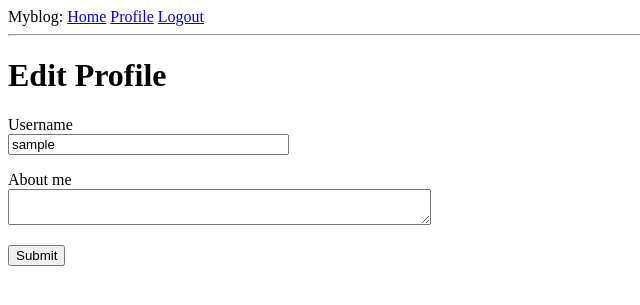
After one commit to juicer149/FlaskMegaTutorial, a Flask app: page /edit_profile in a window 1280 px wide. The commit adds this page. Shown: the top 305 px of the page, without its empty margins (0-640 px from the left). Run offline with Flask 3, Linux system fonts and the light colour scheme; the visitor is signed in with stand-in values (Sample User, id 1); data comes from the database, SQL or seed files in the repository.

Commit message:
feat: add user profiles, edit profile, avatars, and last_seen tracking
Changes:
- Added dynamic user profile page (`/user/<username>`) and `user.html` template.
- Introduced `_post.html` sub-template to avoid duplication between profile and index.
- Added Gravatar-based avatars via `User.avatar()` method in `models.py`.
- Extended `User` model with `about_me` and `last_seen` fields (new Alembic migration).
- Implemented `@app.before_request` hook to update `last_seen` for logged-in users.
- Added `edit_profile.html` and `/edit_profile` route with `EditProfileForm` for updating profile data.
- Updated navigation in `base.html` to include profile/edit links.
- Improved login/registration flow: new users redirect to their profile instead of home.
- Added inline comments to templates (`login.html`, `register.html`, `base.html`) for clarity.
- Updated README with new "what I learned" notes.

What I learned:
- How to use Jinja sub-templates to keep templates DRY.
- How `@app.before_request` hooks integrate into the Flask request lifecycle.
- The distinction between DB-level foreign keys and ORM-level relationships.
- Practical UX choices: when to allow username changes vs. locking it.
- How Gravatar uses MD5 hashing of emails for consistent avatars.
- Importance of comments at the template level (balance between too many/too few).
- How to expand helper functions (`get_next_page`) for both endpoints and endpoints-with-args.

```diff
--- a/app/forms.py
+++ b/app/forms.py
@@ -1,6 +1,25 @@
+"""
+Flask-WTF/WTForms objects.
+
+Responsibilities:
+    - Represent user input from the web layer (e.g. login, registration).
+    - Perform basic UI-level validation (not domain logic).
+        - e.g. "Field is required", "Email has correct format", "Passwords match".
+    - Provide CSRF protection automatically.
+
+Think of forms as a filter between the web layer and the domain layer.
+
+In the long run:
+    - In a Domain-Driven Design (DDD) or service-layer approach,
+      forms may be replaced by:
+        - Pydantic models (API/CLI input validation).
+        - Marshmallow schemas (serialization + validation).
+        - Dataclasses with validation logic (factories, __post_init__).
+    - In that case, the web layer becomes only a thin adapter to the domain layer.
+"""
 from flask_wtf import FlaskForm
-from wtforms import StringField, PasswordField, BooleanField, SubmitField
-from wtforms.validators import DataRequired, ValidationError, Email, EqualTo
+from wtforms import StringField, PasswordField, BooleanField, SubmitField, TextAreaField
+from wtforms.validators import DataRequired, ValidationError, Email, EqualTo, Length
 import sqlalchemy as sa
 from app import db
 from app.models import User
@@ -38,3 +57,9 @@ class RegistrationForm(FlaskForm):
                 )
         if user is not None:
             raise ValidationError('Please use a different email address.')
+
+
+class EditProfileForm(FlaskForm):
+    username = StringField('Username', validators=[DataRequired()])
+    about_me = TextAreaField('About me', validators=[Length(min=0, max=140)])
+    submit = SubmitField('Submit')
--- a/app/models.py
+++ b/app/models.py
@@ -1,9 +1,23 @@
+"""
+SQLAlchemy ORM models.
+
+Responsibilities:
+    - Map Python classes to database tables (Object–Relational Mapping).
+    - Define columns, indexes, and foreign keys.
+    - Provide relationship logic between tables (e.g. user.posts ↔ post.author).
+    - May include simple helper methods (e.g. password hashing),
+      but ideally business logic belongs in a domain/service layer.
+
+Think of this file as "memory on disk":
+    A convenient abstraction over raw SQL for persistence.
+"""
 from datetime import datetime, timezone
 from typing import Optional
 import sqlalchemy as sa
 import sqlalchemy.orm as orm
 from werkzeug.security import generate_password_hash, check_password_hash
 from flask_login import UserMixin
+from hashlib import md5 # For avatar generation
 from app import db, login
 
 
@@ -27,6 +41,12 @@ class User(UserMixin, db.Model):
 
     posts: orm.WriteOnlyMapped['Post'] = orm.relationship(back_populates="author")
 
+    about_me: orm.Mapped[Optional[str]] = orm.mapped_column( sa.String(140) )
+
+    last_seen: orm.Mapped[Optional[datetime]] = orm.mapped_column(
+                                    default=lambda: datetime.now(timezone.utc)
+                                    )
+
 
     # Note: set_password and check_password are part of the domain layer not the data layer
     # It is okey to have them here for simple apps, but for more complex hashing strategies
@@ -47,6 +67,15 @@ class User(UserMixin, db.Model):
         if not password or self.password_hash is None:
             return False
         return check_password_hash(self.password_hash, password)
+
+    def avatar(self, size: int) -> str:
+        """
+        Generate avatar URL using Gravatar service.
+        It uses MD5 hash of the user's email to create a unique avatar.
+        :param size: Size of the avatar in pixels.
+        """
+        digest = md5(self.email.lower().encode('utf-8')).hexdigest()
+        return f'https://www.gravatar.com/avatar/{digest}?d=identicon&s={size}'
 
     def __repr__(self) -> str:
         """ Used f string instead of format that is used in the book """
--- a/app/routes.py
+++ b/app/routes.py
@@ -1,29 +1,71 @@
+# jump to row 64 for the main content
+"""
+Routes (Flask views).
+
+What it is:
+    The "controller" layer in an MVC pattern, defined with @app.route.
+Responsibilities:
+    - Receive HTTP requests.
+    - Delegate to forms, models, or services for logic.
+    - Return HTTP responses (HTML via templates, or JSON for APIs).
+
+Think of routes as the Unix process entry point:
+    Thin and simple — only translate between the web protocol (HTTP) and Python code.
+
+Example:
+    The /login route validates form input, checks credentials through the model,
+    and then returns either a rendered template or a redirect.
+"""
 from flask import render_template, flash, redirect, url_for, request
 from flask_login import current_user, login_user, logout_user, login_required
 import sqlalchemy as sa
 from urllib.parse import urlsplit
+from datetime import datetime, timezone
 
 from app import app, db
 from app.models import User
-from app.forms import LoginForm, RegistrationForm
+from app.forms import LoginForm, RegistrationForm, EditProfileForm
 
 
-# Could be in a helper file
-def get_next_page(default: str = 'index') -> str:
+# ----------------------------------------------------------
+# Helper functions
+# Could be in a helper file, but small enough to keep here for now
+# ----------------------------------------------------------
+def get_next_page(default: str | tuple = 'index') -> str:
     """
     Returns a safe redirect target from ?next= query parameter.
     Falls back to given default endpoint if next is missing or unsafe.
+
+    default can be either:
+        - a string: 'index'
+        - a tuple: ('user', {'username': 'kalle'})
     """
     next_page = request.args.get('next')
-    # netloc protects against open redirects attacks
     if not next_page or urlsplit(next_page).netloc != '':
-        next_page = url_for(default)
+        if isinstance(default, tuple):
+            endpoint, values = default
+            next_page = url_for(endpoint, **values)
+        else:
+            next_page = url_for(default)
     return next_page
 
-############################################################
+
+# ----------------------------------------------------------
+# Global hooks
+# ----------------------------------------------------------
+@app.before_request
+def before_request():
+    """ Update last_seen for logged-in users before each request """
+    if current_user.is_authenticated:
+        current_user.last_seen = datetime.now(timezone.utc)
+        db.session.commit()
+
+
+# ----------------------------------------------------------
 # Routes
-############################################################
+# ----------------------------------------------------------
 
+# Home page route
 @app.route('/')
 @app.route('/index')
 @login_required
@@ -45,6 +87,7 @@ def index():
     return render_template('index.html', title='Home', posts=posts)
 
 
+# User login route
 @app.route('/login', methods=['GET', 'POST'])
 def login():
 
@@ -63,17 +106,20 @@ def login():
         # Not in book, but added to log in the user immediately after registering
         # Made a function to get the next page safely and reused it here
         login_user(user, remember=form.remember_me.data)
-        return redirect(get_next_page())
+        return redirect(get_next_page(default=('user', {'username': user.username})))
 
 
     return render_template('login.html', title='Sign In', form=form)
 
+
+# User logout route
 @app.route('/logout')
 def logout():
     logout_user()
     return redirect(url_for('index'))
 
 
+# User registration page
 @app.route('/register', methods=['GET', 'POST'])
 def register():
     if current_user.is_authenticated:
@@ -86,6 +132,38 @@ def register():
         db.session.commit()
         login_user(user) # Not in book: Log in the user immediately after registering
         flash(f'Welcome {user.username}, your account has been created and are now logged in!')
-        return redirect(get_next_page())
+        return redirect(get_next_page(default=('user', {'username': user.username})))
 
     return render_template('register.html', title='Register', form=form)
+
+
+# User profile page, the use of <...> indicates a dynamic component
+@app.route('/user/<username>')
+@login_required
+def user(username):
+    # creates a query that compares the username in the URL to the username in the database
+    # if no user is found, it returns a 404 error page
+    user = db.first_or_404(
+        sa.select(User).where(User.username == username)
+    )
+        # Dummy posts for now
+    posts = [
+        {'author': user, 'body': 'Test post #1'},
+        {'author': user, 'body': 'Test post #2'}
+    ]
+    return render_template('user.html', user=user, posts=posts)
+
+@app.route('/edit_profile', methods=['GET', 'POST'])
+@login_required
+def edit_profile():
+    form = EditProfileForm()
+    if form.validate_on_submit():
+        current_user.username = form.username.data
+        current_user.about_me = form.about_me.data
+        db.session.commit()
+        flash('Your changes have been saved.')
+        return redirect(url_for('edit_profile'))
+    elif request.method == 'GET':
+        form.username.data = current_user.username
+        form.about_me.data = current_user.about_me
+    return render_template('edit_profile.html', title='Edit Profile', form=form)
--- a/app/templates/base.html
+++ b/app/templates/base.html
@@ -1,40 +1,46 @@
+<!doctype html>
+<!-- app/templates/base.html -->
 <!doctype html>
 <html>
   <head>
+    <!-- Page title: dynamic if provided, fallback otherwise -->
     {% if title %}
-
       <title>{{ title }} - Myblog</title>
     {% else %}
       <title>Welcome to Myblog</title>
+    {% endif %}
+  </head>
 
-    {% endif %}
-
-  </head>
   <body>
+    <!-- Navigation bar -->
     <div>
-
       Myblog:
       <a href="{{ url_for('index') }}">Home</a>
+
       {% if current_user.is_anonymous %}
+        <!-- Links for anonymous users -->
         <a href="{{ url_for('login') }}">Login</a>
       {% else %}
+        <!-- Links for logged-in users -->
+        <a href="{{ url_for('user', username=current_user.username) }}">Profile</a>
         <a href="{{ url_for('logout') }}">Logout</a>
       {% endif %}
-
     </div>
 
     <hr>
+
+    <!-- Flash messages (for success, error, info notifications) -->
     {% with messages = get_flashed_messages() %}
       {% if messages %}
         <ul>
-
           {% for message in messages %}
             <li>{{ message }}</li>
           {% endfor %}
-
         </ul>
       {% endif %}
     {% endwith %}
+
+    <!-- Page-specific content -->
     {% block content %}{% endblock %}
   </body>
 </html>
--- /dev/null
+++ b/app/templates/edit_profile.html
@@ -0,0 +1,32 @@
+<!-- app/templates/edit_profile.html -->
+{% extends "base.html" %}
+
+{% block content %}
+  <h1>Edit Profile</h1>
+  <!-- Profile edit form -->
+  <form action="" method="post">
+    <!-- CSRF protection and hidden fields -->
+    {{ form.hidden_tag() }}
+
+    <!-- Username field with validation errors -->
+    <p>
+      {{ form.username.label }}<br>
+      {{ form.username(size=32) }}<br>
+      {% for error in form.username.errors %}
+        <span style="color: red;">[{{ error }}]</span>
+      {% endfor %}
+    </p>
+
+    <!-- About me field with validation errors -->
+    <p>
+      {{ form.about_me.label }}<br>
+      {{ form.about_me(cols=50, row=4) }}<br>
+      {% for error in form.about_me.errors %}
+        <span style="color: red;">[{{ error }}]</span>
+      {% endfor %}
+    </p>
+
+    <!-- Submit button -->
+    <p>{{ form.submit() }}</p>
+  </form>
+{% endblock %}
```
Also changed, not shown: app/templates/_post.html (added, +13 -0 lines), app/templates/login.html (+18 -4 lines), app/templates/register.html (+13 -0 lines), app/templates/user.html (added, +37 -0 lines), migrations/versions/8ddc42bc00de_new_fields_in_user_model.py (added, +34 -0 lines), README.md. Lines whose indentation alone changed are shown as unchanged.
